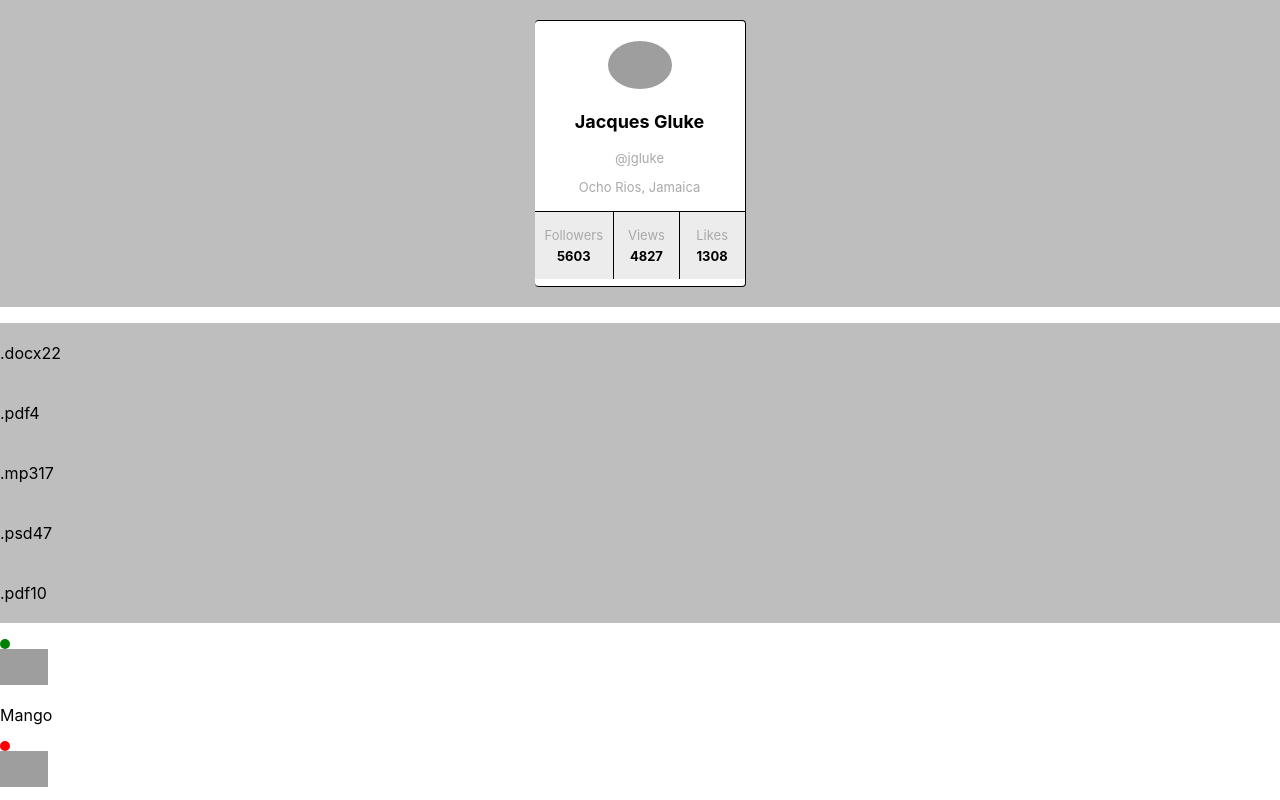
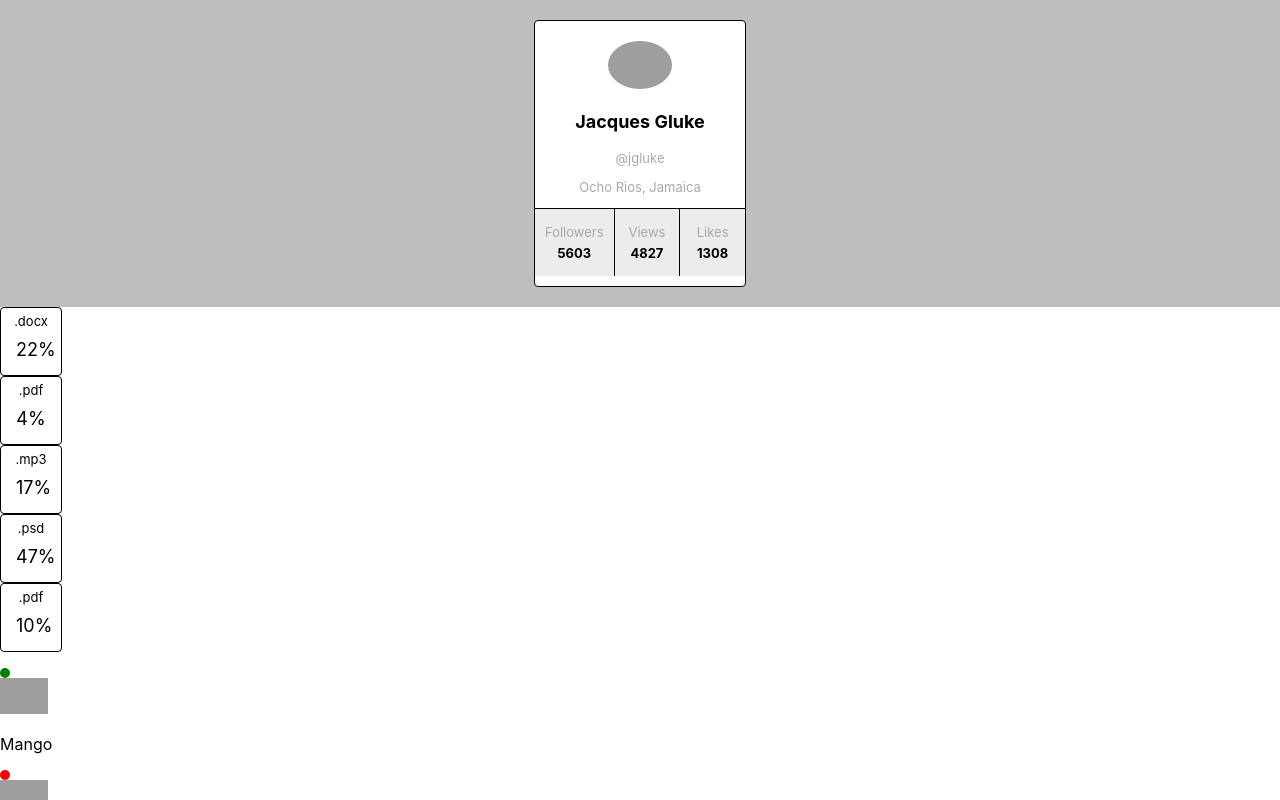
Before and after one commit to ivansinabdeev/goit-react-hw-01-components, a React (Create React App) app: page / in a window 1280 px wide. Shown: the top 800 px of the page. Built offline with nearby package versions, Linux system fonts and the light colour scheme; grey boxes are pictures that could not be loaded.

Commit message:
adds code for stats

```diff
--- a/src/components/Profile/Profile.module.css
+++ b/src/components/Profile/Profile.module.css
@@ -44,7 +44,7 @@
   border-left: 1px solid black;
   background-color: rgb(236, 236, 236);
 }
-:first-child {
+.item:first-child {
   border-left: 0px solid black;
 }
 .quantity {
--- a/src/components/Statistics/Statistics.js
+++ b/src/components/Statistics/Statistics.js
@@ -1,5 +1,7 @@
 import PropTypes from 'prop-types';
 import s from './Statistics.module.css'
+// import s from './StatisticsItem.module.css'
+import StatisticsItem from './StatisticsItem'
 
 export default function Statistics({
   label,
@@ -8,8 +10,9 @@ export default function Statistics({
       <section className={s.statistics}>
         <ul className={s.statList}>
           <li className={s.item}>
-            <span className={s.label}>{label}</span>
-            <span className={s.percentage}>{percentage}</span>
+            <StatisticsItem
+              label={label}
+              percentage={percentage} />
           </li>
         </ul>
       </section>
--- a/src/components/Statistics/Statistics.module.css
+++ b/src/components/Statistics/Statistics.module.css
@@ -1,9 +1,14 @@
 .statistics {
+  display: flex;
+  justify-content: space-around;
   text-align: center;
   background-color: rgb(190, 190, 190);
 }
 .statList {
   display: flex;
-  padding-top: 20px;
-  padding-bottom: 20px;
+  padding: 5px;
 }
+/* .item {
+  display: flex;
+  flex-direction: column;
+} */
--- /dev/null
+++ b/src/components/Statistics/StatisticsItem.js
@@ -0,0 +1,15 @@
+
+import s from './StatisticsItem.module.css'
+
+function StatisticsItem({label, percentage }) {
+    return (
+        <div className={s.discripsions}>
+            <span className={s.label}>{label}</span>
+            <span className={s.percentage}>{percentage}%</span>
+        </div>
+    );
+};
+
+export default StatisticsItem;
+
+// реакт-фрагмент <>   </>  вместо дива
--- /dev/null
+++ b/src/components/Statistics/StatisticsItem.module.css
@@ -0,0 +1,17 @@
+.discripsions {
+  display: flex;
+  flex-direction: column;
+  text-align: center;
+  width: 50px;
+  padding: 5px;
+  border: 1px solid black;
+  border-radius: 4px;
+}
+.label {
+  font-size: small;
+}
+.percentage {
+  font-size: large;
+
+  padding: 10px;
+}
--- a/src/components/Statistics/StatisticsList.js
+++ b/src/components/Statistics/StatisticsList.js
@@ -1,12 +1,13 @@
 
-import Statistics from './Statistics';
 
-export default function StatisticsList({ items }) {
+import StatisticsItem from './StatisticsItem';
+
+ function StatisticsList({ items }) {
     return (
     <ul>
         {items.map(item =>
             <li key={item.id}>
-                <Statistics
+                <StatisticsItem
                     label={item.label}
                     percentage={item.percentage}
                 />
@@ -14,3 +15,5 @@ export default function StatisticsList({ items }) {
     </ul>
     );
 };
+
+export default StatisticsList;
--- a/src/index.css
+++ b/src/index.css
@@ -14,6 +14,7 @@ code {
     monospace;
 }
 ul {
+  margin-top: 0px;
   list-style: none;
   margin-left: 0;
   padding-left: 0;
```
